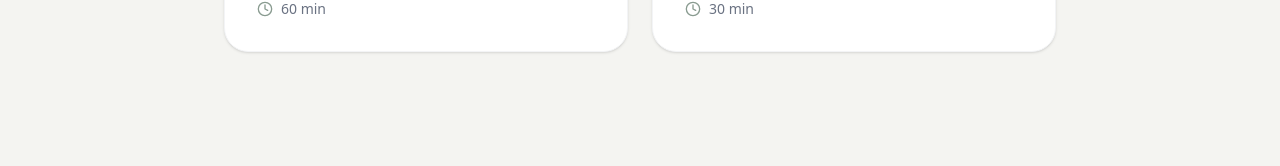
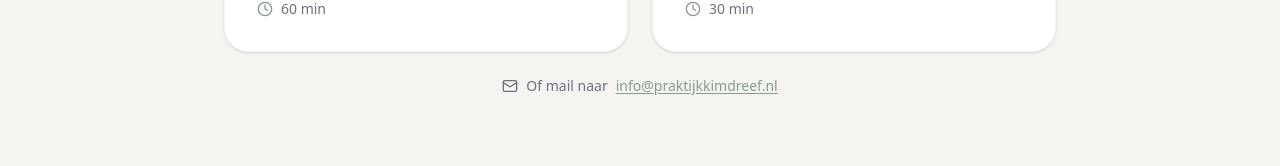
Before and after one commit to 40400000/praktijkkimdreef2, a Next.js app: page /afspraak-maken in a window 1280 px wide. Shown: the part 617-783 px from the top of the page. Built offline with nearby package versions, Linux system fonts and the light colour scheme; no server answers.

Commit message:
Add email contact option on afspraak-maken page
https://claude.ai/code/session_013adW8rk1NZqu6VZaFkUcMW

```diff
--- a/app/afspraak-maken/page.tsx
+++ b/app/afspraak-maken/page.tsx
@@ -2,7 +2,7 @@
 
 import { useState } from "react";
 import Cal from "@calcom/embed-react";
-import { Clock, ArrowLeft } from "lucide-react";
+import { Clock, ArrowLeft, Mail } from "lucide-react";
 
 const consultTypes = [
   {
@@ -74,6 +74,17 @@ export default function AfspraakMakenPage() {
                 </button>
               ))}
             </div>
+
+            <p className="text-center text-gray-500 text-sm flex items-center justify-center gap-2">
+              <Mail className="w-4 h-4" />
+              Of mail naar{" "}
+              <a
+                href="mailto:info@praktijkkimdreef.nl"
+                className="text-[#899B90] hover:text-[#6d7c74] transition-colors duration-200 underline underline-offset-2"
+              >
+                info@praktijkkimdreef.nl
+              </a>
+            </p>
           </div>
         ) : (
           <div className="max-w-7xl mx-auto px-4 sm:px-6 lg:px-8 space-y-6">
```
